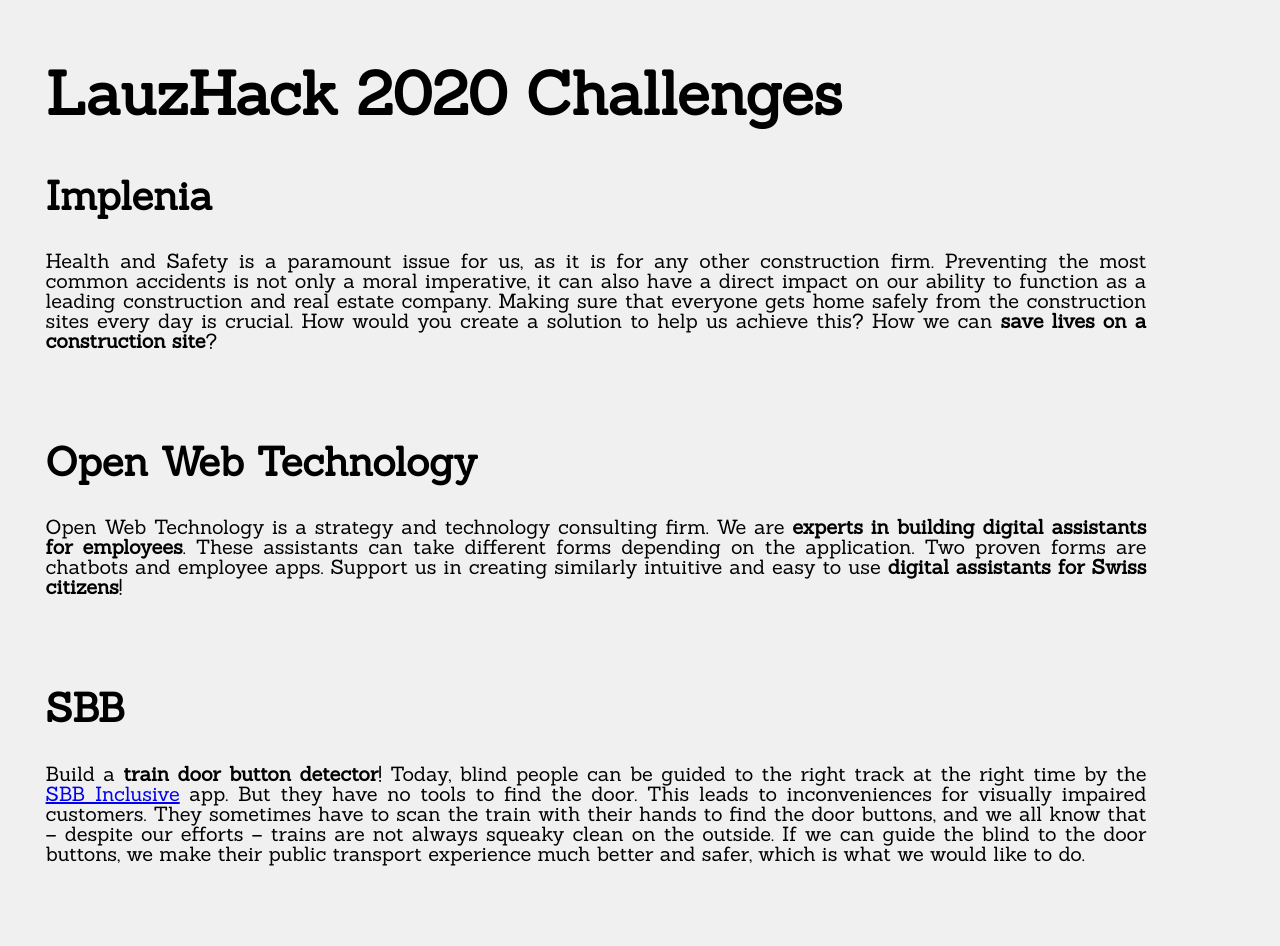
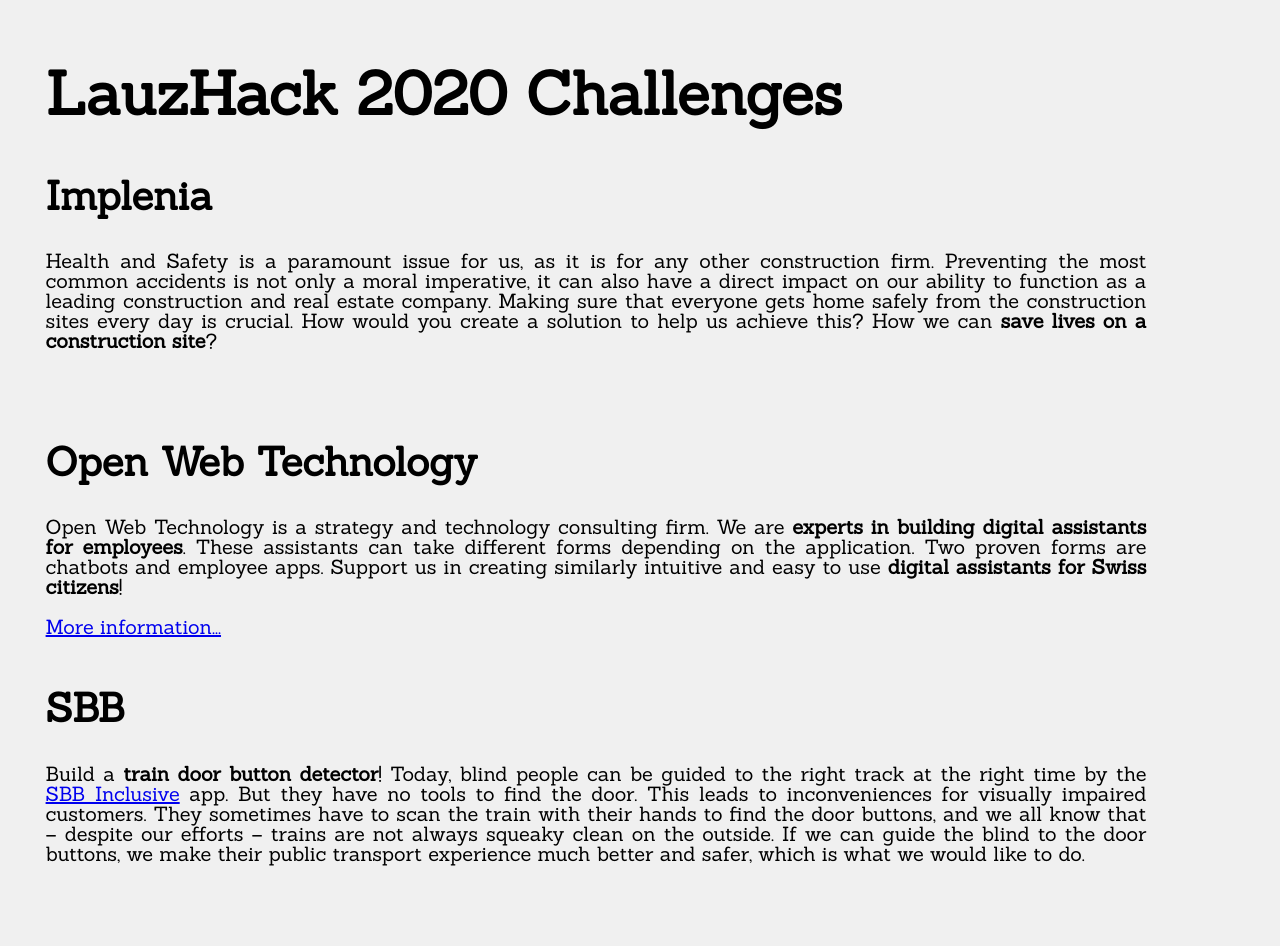
Before and after one commit to LauzHack/LauzHack.github.io, a Jekyll site: the page built from challenges.html, in a window 1280 px wide. Built offline with Jekyll 4.4.1, drawn with Linux system fonts in a browser that asks for light colours.

Commit message:
Add links for challenges

```diff
--- a/_data/challenges.yml
+++ b/_data/challenges.yml
@@ -7,6 +7,7 @@
     How we can **save lives on a construction site**?
 
 - name: Open Web Technology
+  link: https://drive.google.com/file/d/1xvXKlSgJvs471DXxu4l7HPBD9eDSleHS/view?usp=sharing
   text: |-
     Open Web Technology is a strategy and technology consulting firm. We are **experts in building digital assistants for employees**.
     These assistants can take different forms depending on the application. Two proven forms are chatbots and employee apps.
--- a/challenges.html
+++ b/challenges.html
@@ -8,6 +8,7 @@
   {% for challenge in site.data.challenges %}
     <h2 style="font-size: 2em">{{ challenge.name }}</h2>
     <p>{{ challenge.text | markdownify }}</p>
+    {% if challenge.link %}<a href="{{ challenge.link }}" target="_blank">More information...</a>{% endif %}
     <br><br>
   {% endfor %}
 </section>
```
